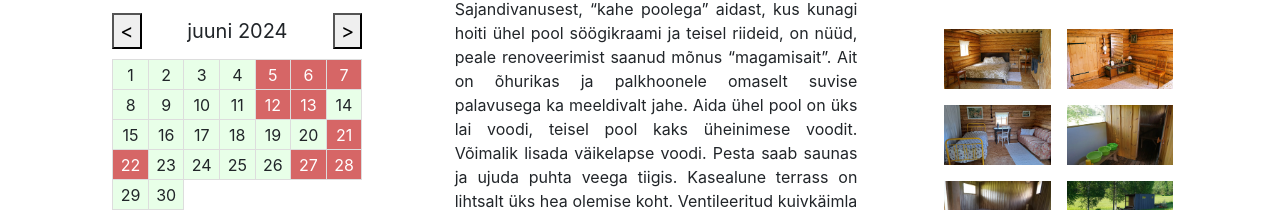
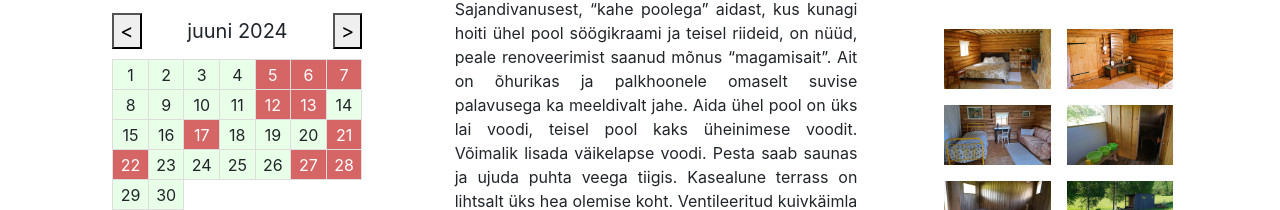
Before and after one commit to matisleima/majutus, a Vue app: page /#/ait in a window 1280 px wide. Shown: the part 551-761 px from the top of the page. Built offline with nearby package versions, Linux system fonts and the light colour scheme.

Commit message:
Booked dates update

```diff
--- a/src/components/AitCalendar.vue
+++ b/src/components/AitCalendar.vue
@@ -31,6 +31,7 @@ export default {
         '2024-06-07',
         '2024-06-12',
         '2024-06-13',
+        '2024-06-17',
         '2024-06-21',
         '2024-06-22',
         '2024-06-27',
```
